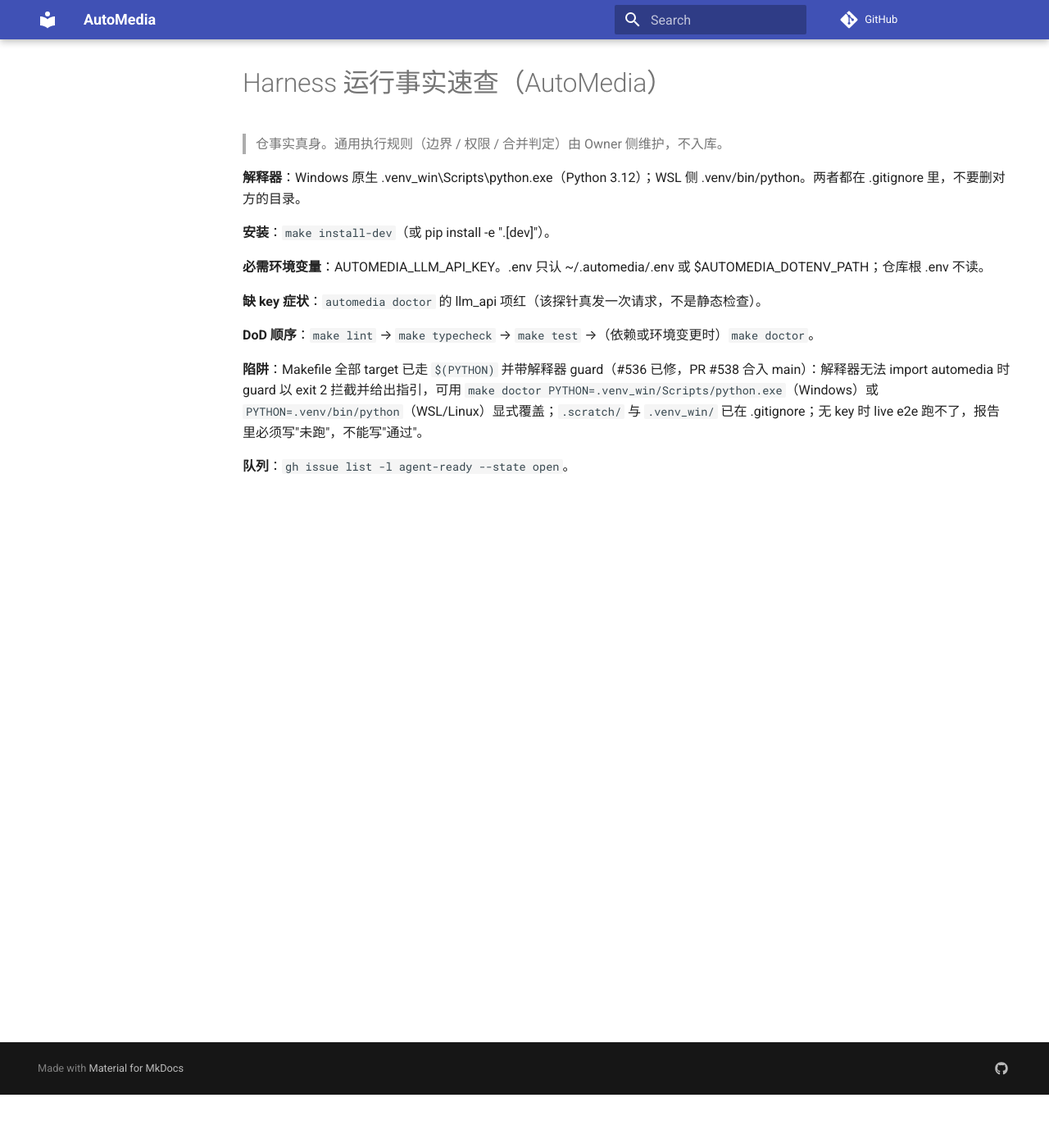
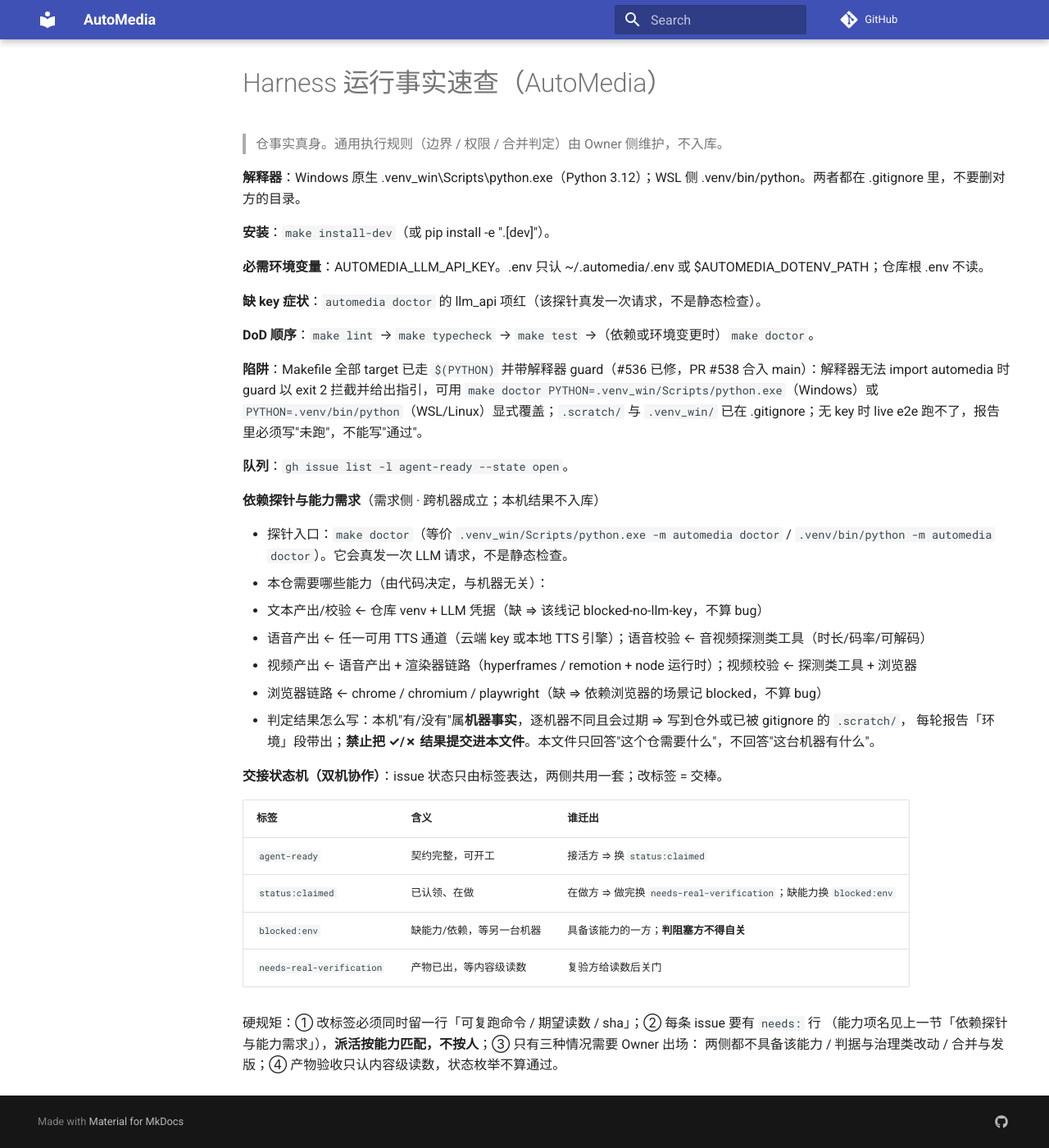
Before and after one commit to 1StepMore/AutoMedia, an MkDocs documentation site: the page built from docs/dev/harness-run-facts.md, in a window 1280 px wide and 1400 px high, scrolled down 65 px. Shown: the whole window at 82% size. Built offline with MkDocs 1.6.1 and Material for MkDocs 9.7.7, drawn with Linux system fonts in a browser that asks for light colours; comment, search, counter and statistics services are not loaded.

Commit message:
chore(dev): harness 事实页补「能力需求」小节——本机判定结果不入库 (#546)
* chore(dev): harness 事实页补「能力需求」小节，明确本机判定结果不入库

Signed-off-by: Hermes Agent <hermes-agent@nousresearch.com>

* chore(dev): 事实页补交接状态机与 needs 字段口径

Signed-off-by: Hermes Agent <hermes-agent@nousresearch.com>

---------

Signed-off-by: Hermes Agent <hermes-agent@nousresearch.com>
Co-authored-by: Hermes Agent <hermes-agent@nousresearch.com>

```diff
--- a/docs/dev/harness-run-facts.md
+++ b/docs/dev/harness-run-facts.md
@@ -15,3 +15,27 @@
 **陷阱**：Makefile 全部 target 已走 `$(PYTHON)` 并带解释器 guard（#536 已修，PR #538 合入 main）：解释器无法 import automedia 时 guard 以 exit 2 拦截并给出指引，可用 `make doctor PYTHON=.venv_win/Scripts/python.exe`（Windows）或 `PYTHON=.venv/bin/python`（WSL/Linux）显式覆盖；`.scratch/` 与 `.venv_win/` 已在 .gitignore；无 key 时 live e2e 跑不了，报告里必须写"未跑"，不能写"通过"。
 
 **队列**：`gh issue list -l agent-ready --state open`。
+
+**依赖探针与能力需求**（需求侧 · 跨机器成立；本机结果不入库）
+
+- 探针入口：`make doctor`（等价 `.venv_win/Scripts/python.exe -m automedia doctor` / `.venv/bin/python -m automedia doctor`）。它会真发一次 LLM 请求，不是静态检查。
+- 本仓需要哪些能力（由代码决定，与机器无关）：
+  - 文本产出/校验 ← 仓库 venv + LLM 凭据（缺 ⇒ 该线记 blocked-no-llm-key，不算 bug）
+  - 语音产出 ← 任一可用 TTS 通道（云端 key 或本地 TTS 引擎）；语音校验 ← 音视频探测类工具（时长/码率/可解码）
+  - 视频产出 ← 语音产出 + 渲染器链路（hyperframes / remotion + node 运行时）；视频校验 ← 探测类工具 + 浏览器
+  - 浏览器链路 ← chrome / chromium / playwright（缺 ⇒ 依赖浏览器的场景记 blocked，不算 bug）
+- 判定结果怎么写：本机"有/没有"属**机器事实**，逐机器不同且会过期 ⇒ 写到仓外或已被 gitignore 的 `.scratch/`，
+  每轮报告「环境」段带出；**禁止把 ✓/✗ 结果提交进本文件**。本文件只回答"这个仓需要什么"，不回答"这台机器有什么"。
+
+**交接状态机（双机协作）**：issue 状态只由标签表达，两侧共用一套；改标签 = 交棒。
+
+| 标签 | 含义 | 谁迁出 |
+|:--|:--|:--|
+| `agent-ready` | 契约完整，可开工 | 接活方 ⇒ 换 `status:claimed` |
+| `status:claimed` | 已认领、在做 | 在做方 ⇒ 做完换 `needs-real-verification`；缺能力换 `blocked:env` |
+| `blocked:env` | 缺能力/依赖，等另一台机器 | 具备该能力的一方；**判阻塞方不得自关** |
+| `needs-real-verification` | 产物已出，等内容级读数 | 复验方给读数后关门 |
+
+硬规矩：① 改标签必须同时留一行「可复跑命令 / 期望读数 / sha」；② 每条 issue 要有 `needs:` 行
+（能力项名见上一节「依赖探针与能力需求」），**派活按能力匹配，不按人**；③ 只有三种情况需要 Owner 出场：
+两侧都不具备该能力 / 判据与治理类改动 / 合并与发版；④ 产物验收只认内容级读数，状态枚举不算通过。
```
Also changed, not shown: docs/dev/doc-inventory.md (+1 -1 lines).
